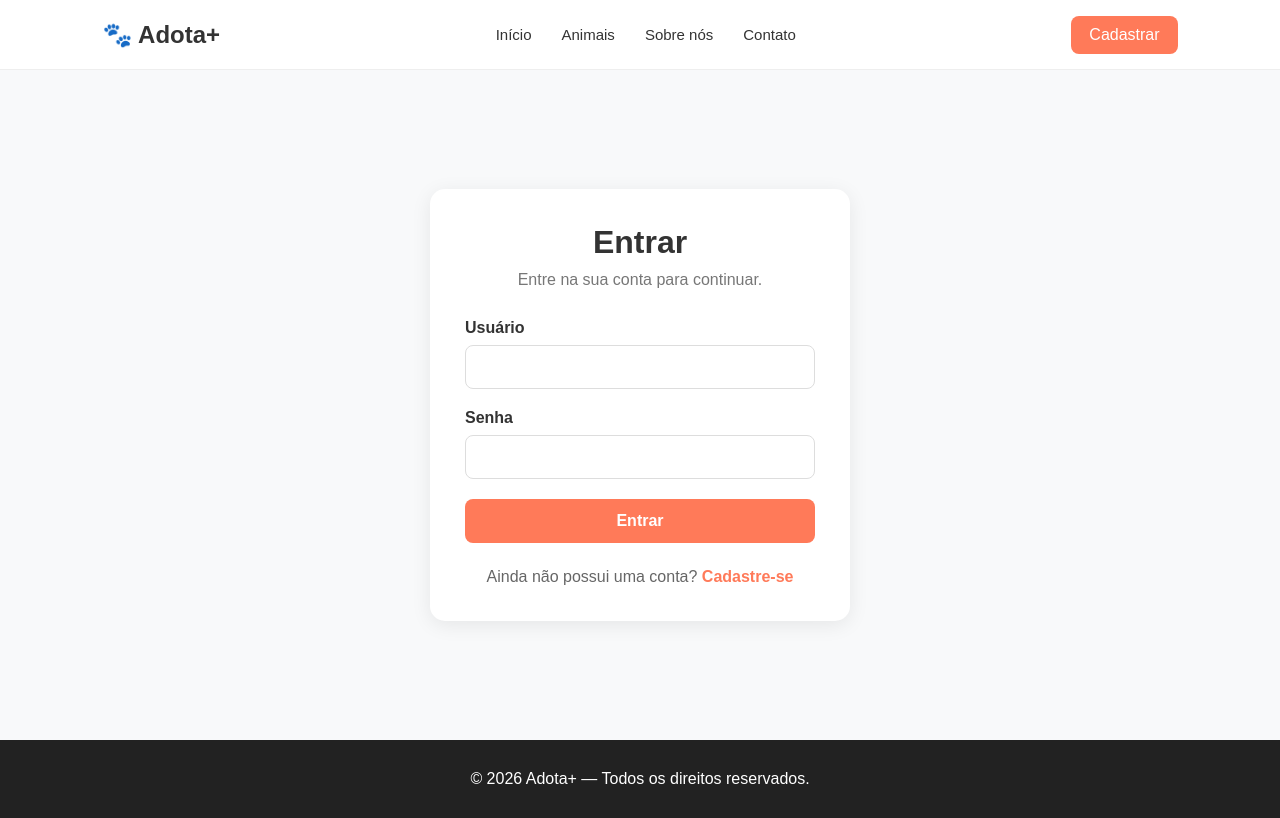
After one commit to igoroliveira77/AdotaMais, a Django app: page /login/ in a window 1280 px wide. The commit adds this page. Run offline with Django 5.2, Linux system fonts and the light colour scheme.

Commit message:
feat: adiciona sistema de login e logout

```diff
--- a/core/static/core/css/style.css
+++ b/core/static/core/css/style.css
@@ -319,3 +319,197 @@ footer {
     }
 
 }
+
+/* Login */
+
+.login-container {
+    min-height: calc(100vh - 130px);
+
+    display: flex;
+    align-items: center;
+    justify-content: center;
+
+    padding: 50px 20px;
+}
+
+.login-box {
+    width: 100%;
+    max-width: 420px;
+
+    padding: 35px;
+
+    background-color: white;
+
+    border-radius: 15px;
+
+    box-shadow: 0 4px 20px rgba(0, 0, 0, 0.08);
+}
+
+.login-box h1 {
+    text-align: center;
+
+    margin-bottom: 10px;
+}
+
+.login-subtitle {
+    text-align: center;
+
+    color: #777;
+
+    margin-bottom: 30px;
+}
+
+.form-group {
+    margin-bottom: 20px;
+}
+
+.form-group label {
+    display: block;
+
+    margin-bottom: 8px;
+
+    font-weight: bold;
+}
+
+.form-group input {
+    width: 100%;
+
+    padding: 12px;
+
+    border: 1px solid #ddd;
+
+    border-radius: 8px;
+
+    font-size: 16px;
+}
+
+.btn-login-form {
+    width: 100%;
+
+    padding: 13px;
+
+    border: none;
+
+    border-radius: 8px;
+
+    background-color: #ff7a59;
+
+    color: white;
+
+    font-size: 16px;
+
+    font-weight: bold;
+
+    cursor: pointer;
+}
+
+.btn-login-form:hover {
+    opacity: 0.9;
+}
+
+.login-error {
+    margin-bottom: 15px;
+
+    color: #d9534f;
+
+    text-align: center;
+}
+
+.cadastro-link {
+    margin-top: 25px;
+
+    text-align: center;
+
+    color: #666;
+}
+
+.cadastro-link a {
+    color: #ff7a59;
+
+    text-decoration: none;
+
+    font-weight: bold;
+}
+
+/* Login */
+
+.login-container {
+    min-height: calc(100vh - 130px);
+    display: flex;
+    align-items: center;
+    justify-content: center;
+    padding: 50px 20px;
+}
+
+.login-box {
+    width: 100%;
+    max-width: 420px;
+    padding: 35px;
+    background-color: white;
+    border-radius: 15px;
+    box-shadow: 0 4px 20px rgba(0, 0, 0, 0.08);
+}
+
+.login-box h1 {
+    text-align: center;
+    margin-bottom: 10px;
+}
+
+.login-subtitle {
+    text-align: center;
+    color: #777;
+    margin-bottom: 30px;
+}
+
+.form-group {
+    margin-bottom: 20px;
+}
+
+.form-group label {
+    display: block;
+    margin-bottom: 8px;
+    font-weight: bold;
+}
+
+.form-group input {
+    width: 100%;
+    padding: 12px;
+    border: 1px solid #ddd;
+    border-radius: 8px;
+    font-size: 16px;
+    box-sizing: border-box;
+}
+
+.btn-login-form {
+    width: 100%;
+    padding: 13px;
+    border: none;
+    border-radius: 8px;
+    background-color: #ff7a59;
+    color: white;
+    font-size: 16px;
+    font-weight: bold;
+    cursor: pointer;
+}
+
+.btn-login-form:hover {
+    opacity: 0.9;
+}
+
+.login-error {
+    margin-bottom: 15px;
+    color: #d9534f;
+    text-align: center;
+}
+
+.cadastro-link {
+    margin-top: 25px;
+    text-align: center;
+    color: #666;
+}
+
+.cadastro-link a {
+    color: #ff7a59;
+    text-decoration: none;
+    font-weight: bold;
+}
--- a/core/templates/core/detalhes_animal.html
+++ b/core/templates/core/detalhes_animal.html
@@ -37,7 +37,9 @@
 
         <div class="navbar-buttons">
 
-            <a href="#" class="btn-login">Entrar</a>
+            <a href="{% url 'login' %}" class="btn-login">
+                Entrar
+            </a>
 
             <a href="#" class="btn-register">Cadastrar</a>
 
--- /dev/null
+++ b/core/templates/core/login.html
@@ -0,0 +1,126 @@
+{% load static %}
+
+<!DOCTYPE html>
+<html lang="pt-BR">
+
+<head>
+
+    <meta charset="UTF-8">
+
+    <meta name="viewport" content="width=device-width, initial-scale=1.0">
+
+    <title>Entrar | Adota+</title>
+
+    <link rel="stylesheet" href="{% static 'core/css/style.css' %}?v=3">
+</head>
+
+<body>
+
+    <header class="navbar">
+
+        <div class="logo">
+            🐾 Adota+
+        </div>
+
+        <nav>
+            <a href="/">Início</a>
+            <a href="#">Animais</a>
+            <a href="#">Sobre nós</a>
+            <a href="#">Contato</a>
+        </nav>
+
+        <div class="navbar-buttons">
+            <a href="#" class="btn-register">Cadastrar</a>
+        </div>
+
+    </header>
+
+
+    <main class="login-container">
+
+        <div class="login-box">
+
+            <h1>Entrar</h1>
+
+            <p class="login-subtitle">
+                Entre na sua conta para continuar.
+            </p>
+
+            <form method="POST">
+
+                {% csrf_token %}
+
+                <div class="form-group">
+
+                    <label for="username">
+                        Usuário
+                    </label>
+
+                    <input
+                        type="text"
+                        id="username"
+                        name="username"
+                        required
+                    >
+
+                </div>
+
+
+                <div class="form-group">
+
+                    <label for="password">
+                        Senha
+                    </label>
+
+                    <input
+                        type="password"
+                        id="password"
+                        name="password"
+                        required
+                    >
+
+                </div>
+
+
+                {% if erro %}
+
+                    <p class="login-error">
+                        {{ erro }}
+                    </p>
+
+                {% endif %}
+
+
+                <button type="submit" class="btn-login-form">
+                    Entrar
+                </button>
+
+            </form>
+
+
+            <p class="cadastro-link">
+
+                Ainda não possui uma conta?
+
+                <a href="#">
+                    Cadastre-se
+                </a>
+
+            </p>
+
+        </div>
+
+    </main>
+
+
+    <footer>
+
+        <p>
+            © 2026 Adota+ — Todos os direitos reservados.
+        </p>
+
+    </footer>
+
+</body>
+
+</html>
--- a/core/urls.py
+++ b/core/urls.py
@@ -3,5 +3,22 @@ from . import views
 
 urlpatterns = [
     path('', views.inicio, name='inicio'),
-    path('animal/<int:id>/', views.detalhes_animal, name='detalhes_animal'),
+
+    path(
+        'animal/<int:id>/',
+        views.detalhes_animal,
+        name='detalhes_animal'
+    ),
+
+    path(
+        'login/',
+        views.login_usuario,
+        name='login'
+    ),
+
+    path(
+    'logout/',
+    views.logout_usuario,
+    name='logout'
+    ),
 ]
--- a/core/views.py
+++ b/core/views.py
@@ -1,4 +1,5 @@
-from django.shortcuts import render
+from django.shortcuts import render, redirect
+from django.contrib.auth import authenticate, login, logout
 from .models import Animal
 
 
@@ -11,6 +12,7 @@ def inicio(request):
 
     return render(request, 'core/inicio.html', contexto)
 
+
 def detalhes_animal(request, id):
     animal = Animal.objects.get(id=id)
 
@@ -19,3 +21,39 @@ def detalhes_animal(request, id):
     }
 
     return render(request, 'core/detalhes_animal.html', contexto)
+
+
+def login_usuario(request):
+
+    if request.method == 'POST':
+
+        username = request.POST.get('username')
+        password = request.POST.get('password')
+
+        usuario = authenticate(
+            request,
+            username=username,
+            password=password
+        )
+
+        if usuario is not None:
+
+            login(request, usuario)
+
+            return redirect('inicio')
+
+        else:
+
+            return render(
+                request,
+                'core/login.html',
+                {
+                    'erro': 'Usuário ou senha incorretos.'
+                }
+            )
+
+    return render(request, 'core/login.html')
+
+def logout_usuario(request):
+    logout(request)
+    return redirect('inicio')
```
Also changed, not shown: core/templates/core/inicio.html (+7 -3 lines).
